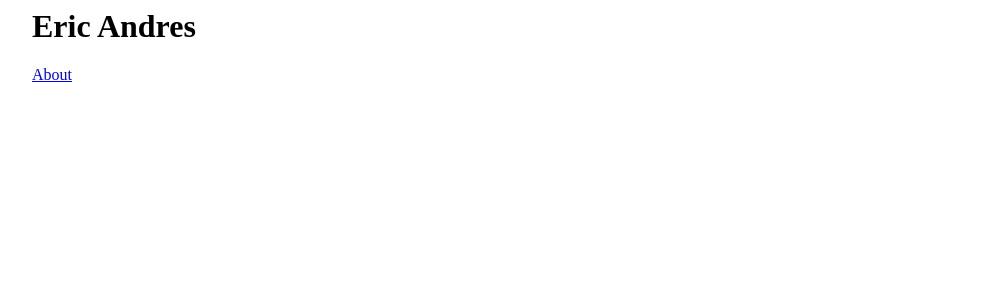
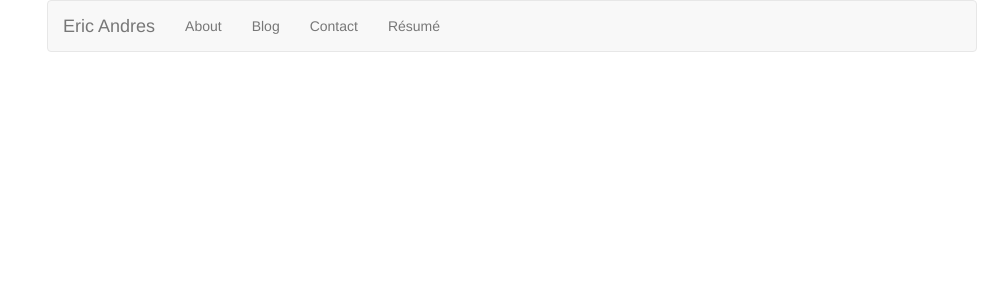
Before and after one commit to emandres/emandres.github.io, a Jekyll site: the page built from index.html, in a window 1280 px wide. Shown: the top 300 px of the page, without its empty margins (128-1136 px from the left). Built offline with Jekyll 4.4.1, drawn with Linux system fonts in a browser that asks for light colours; nearby versions of some CDN libraries.

Commit message:
Work on styling

```diff
--- a/_layouts/default.html
+++ b/_layouts/default.html
@@ -1,12 +1,37 @@
 <html>
 	<head>
+		<title>{{ title }}</title>
 		<meta name="viewport" content="width=device-width, initial-scale=1">
 
+		<link rel="stylesheet" href="//netdna.bootstrapcdn.com/bootstrap/3.1.1/css/bootstrap.min.css">
 		<link rel="stylesheet" href="/css/site.css" />
 	</head>
 	<body>
 		<div class="container">
+			<nav class="navbar navbar-default" role="navigation">
+				<div class="navbar-header">
+					<button type="button" class="navbar-toggle" data-toggle="collapse" data-target="#navbar-links">
+						<span class="sr-only">Toggle navigation</span>
+						<span class="icon-bar"></span>
+						<span class="icon-bar"></span>
+						<span class="icon-bar"></span>
+					</button>
+					<a class="navbar-brand" href="/">Eric Andres</a>
+				</div>
+
+				<div class="collapse navbar-collapse" id="navbar-links">
+					<ul class="nav navbar-nav">
+						<li><a href="/about">About</a></li>
+						<li><a href="#">Blog</a></li>
+						<li><a href="#">Contact</a></li>
+						<li><a href="#">R&eacute;sum&eacute;</a></li>
+					</ul>
+				</div>
+			</nav>
+
 			{{ content }}
 		</div>
+
+		<script src="//netdna.bootstrapcdn.com/bootstrap/3.1.1/js/bootstrap.min.js"></script>
 	</body>
 </html>
--- a/about/index.html
+++ b/about/index.html
@@ -5,7 +5,7 @@ title: About
 <h1>About</h1>
 
 <h2>Find me on the web</h2>
-<ul>
+<ul class="list-inline">
 	<li><a href="http://github.com/emandres"><img src="/images/GitHub-Mark-120px-plus.png"</a></li>
 	<li><a href="http://stackoverflow.com/users/380301/eric-andres">Stack Overflow</a></li>
 	<li><a href="http://lnkd.in/99RbBm">LinkedIn</a></li>
--- a/css/site.css
+++ b/css/site.css
@@ -68,3 +68,7 @@
 		width: 100%;
 	}
 }
+
+.container h1 {
+	font-family: sans;
+}
--- a/index.html
+++ b/index.html
@@ -2,7 +2,3 @@
 layout: default
 title: Eric Andres
 ---
-
-<h1>Eric Andres</h1>
-
-<a href="/about">About</a>
```
